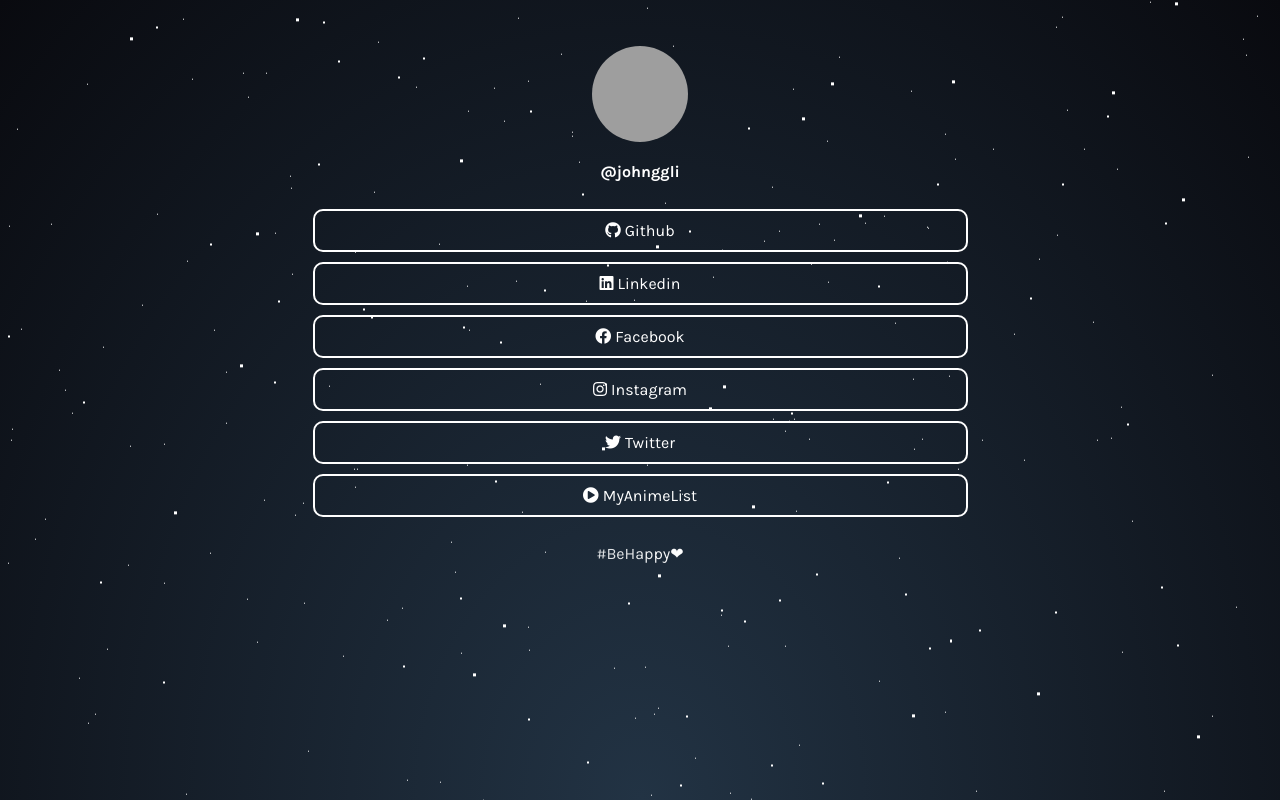
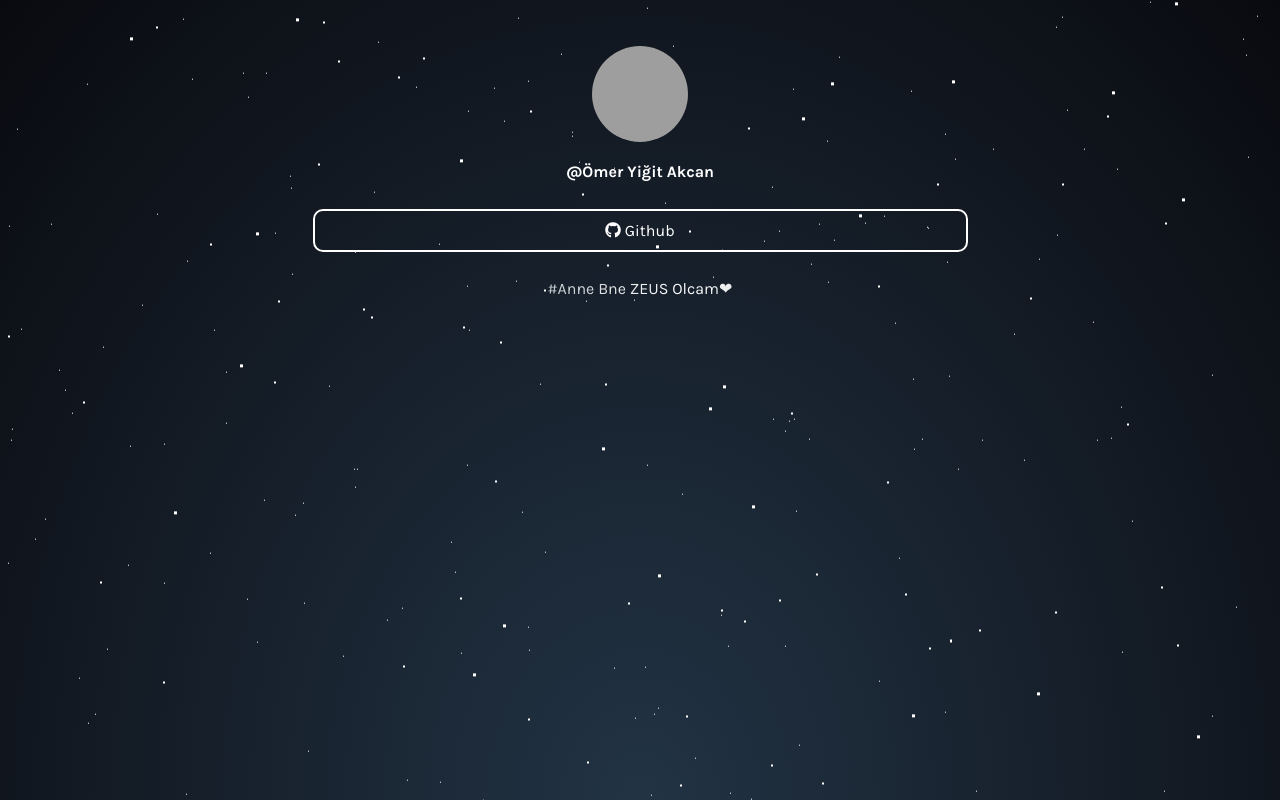
Before and after one commit to omeryigitakcan/omeryigitakcan.github.io, a plain HTML site: page index.html in a window 1280 px wide. Drawn offline with Linux system fonts and the light colour scheme; grey boxes are pictures that could not be loaded.

Commit message:
Update index.html

```diff
--- a/index.html
+++ b/index.html
@@ -40,32 +40,17 @@
     </div>
 
     <div id="userName">
-      @johnggli
+      @Ömer Yiğit Akcan
     </div>
 
     <div id="links">
-      <a class="link" href="https://github.com/johnggli" target="_blank">
+      <a class="link" href="https://github.com/omeryigitakcan" target="_blank">
         <i class="fab fa-github">&nbsp;</i>Github
-      </a>
-      <a class="link" href="https://www.linkedin.com/in/johnggli" target="_blank">
-        <i class="fab fa-linkedin">&nbsp;</i>Linkedin
-      </a>
-      <a class="link" href="https://www.facebook.com/johnggli" target="_blank">
-        <i class="fab fa-facebook">&nbsp;</i>Facebook
-      </a>
-      <a class="link" href="https://www.instagram.com/johnggli" target="_blank">
-        <i class="fab fa-instagram">&nbsp;</i>Instagram
-      </a>
-      <a class="link" href="https://twitter.com/johnggli" target="_blank">
-        <i class="fab fa-twitter">&nbsp;</i>Twitter
-      </a>
-      <a class="link" href="https://myanimelist.net/profile/johnggli" target="_blank">
-        <i class="fa fa-play-circle">&nbsp;</i>MyAnimeList
       </a>
     </div>
 
     <div id="hashtag">
-      #BeHappy❤
+      #Anne Bne ZEUS Olcam❤
     </div>
   </body>
 </html>
```
